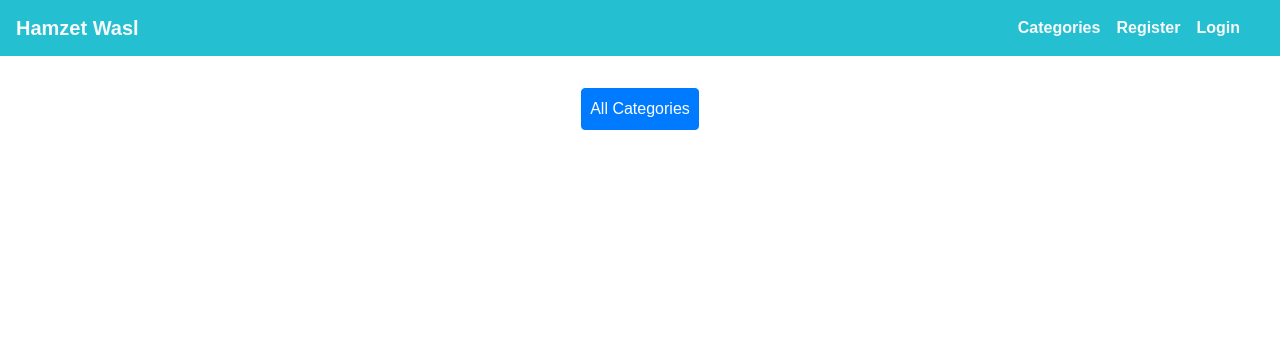
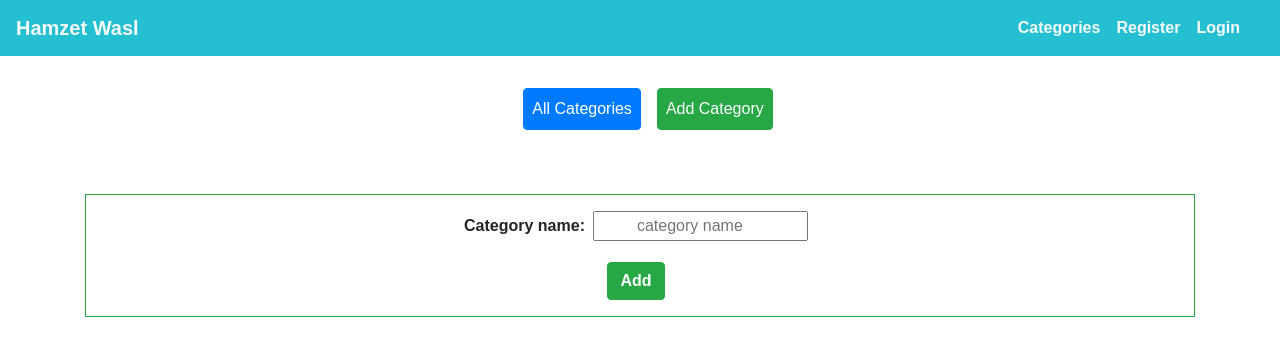
Before and after one commit to mohamedAhmed97/hamzat_wasal, a React (Create React App) app in the folder hamzat-wasel-front-end/: page /categories/add in a window 1280 px wide. Shown: the top 356 px of the page. Built offline with nearby package versions, Linux system fonts and the light colour scheme.

Commit message:
added the ability to add new category & alert when it successfully added

```diff
--- /dev/null
+++ b/hamzat-wasel-front-end/src/components/categories/Add.js
@@ -0,0 +1,59 @@
+import React,{ Component} from 'react';
+import axios from 'axios';
+import AlertSuccess from './AlertSuccess';
+
+
+class Add extends Component {
+    constructor(props){
+        super(props)
+
+        this.state = {
+            name: '',
+            alert_message: '',
+        }
+    }
+
+    handleChange = ({target}) =>{
+        this.setState({ ...this.state, [target.name]: target.value });
+        console.log(target);
+    };
+
+    onCategoryAdded = e => {
+        e.preventDefault();
+        axios.get('http://localhost:8000/sanctum/csrf-cookie').then(response => {
+            // console.log(response);
+            axios.post('http://localhost:8000/api/categories',this.state).then(res => {
+                console.log(res.data);
+                this.setState({alert_message: "success"});
+
+            }).catch(error => {
+                this.setState({alert_message: "error"});
+                console.log(error)
+            });
+        });
+    };
+
+
+render() {
+        return (
+        <div className="container mt-5">
+            {this.state.alert_message === "success" ?
+                <AlertSuccess message="Category is added successfully" /> : ""}
+            <form className="border border-success p-3" onSubmit={this.onSubmit}>
+                <div className="form-group">
+                    <label htmlFor="categories" className="font-weight-bold mr-2">
+                        Category name: </label>
+                    <input type="text" name="name" placeholder="         category name"
+                    className="mr-2" value={this.state.name} onChange={this.handleChange}/>
+                </div>
+                <button type="submit" onClick={this.onCategoryAdded}
+                    className="btn btn-success font-weight-bold mr-2"> Add
+                </button>
+            </form>
+        </div>
+        );
+    }
+}
+
+
+export default Add;
--- /dev/null
+++ b/hamzat-wasel-front-end/src/components/categories/AlertSuccess.js
@@ -0,0 +1,18 @@
+import React,{ Component} from 'react';
+import { FontAwesomeIcon } from '@fortawesome/react-fontawesome';
+import { faCalendarCheck } from '@fortawesome/free-solid-svg-icons';
+
+class AlertSuccess extends Component {
+
+    render(){
+        return(
+        <div className="alert alert-success border rounded-pill m-3 text-center" role="alert">
+            {this.props.message}
+            <FontAwesomeIcon className="ml-2 fa-1x" icon={faCalendarCheck} style={{color:"green"}}  />
+        </div>
+        )
+    }
+}
+
+
+export default AlertSuccess;
--- a/hamzat-wasel-front-end/src/components/categories/Index.js
+++ b/hamzat-wasel-front-end/src/components/categories/Index.js
@@ -1,6 +1,7 @@
 import React,{ Component} from 'react';
 import {BrowserRouter as Router, Link, Route, Switch} from 'react-router-dom';
 import AllCategories from './AllCategories';
+import Add from './Add';
 
 class Index extends Component {
 
@@ -11,8 +12,11 @@ render(){
             <div className="text-center">
                     <Link to="/categories">
                         <button className="btn btn-primary m-3 p-2"> All Categories</button></Link>
+                    <Link to="/categories/add">
+                        <button className="btn btn-success p-2">Add Category</button></Link>
                 <Switch>
                         <Route exact path="/categories" component={AllCategories} />
+                        <Route exact path="/categories/add" component={Add} />
                 </Switch>
             </div>
         </Router>
```
